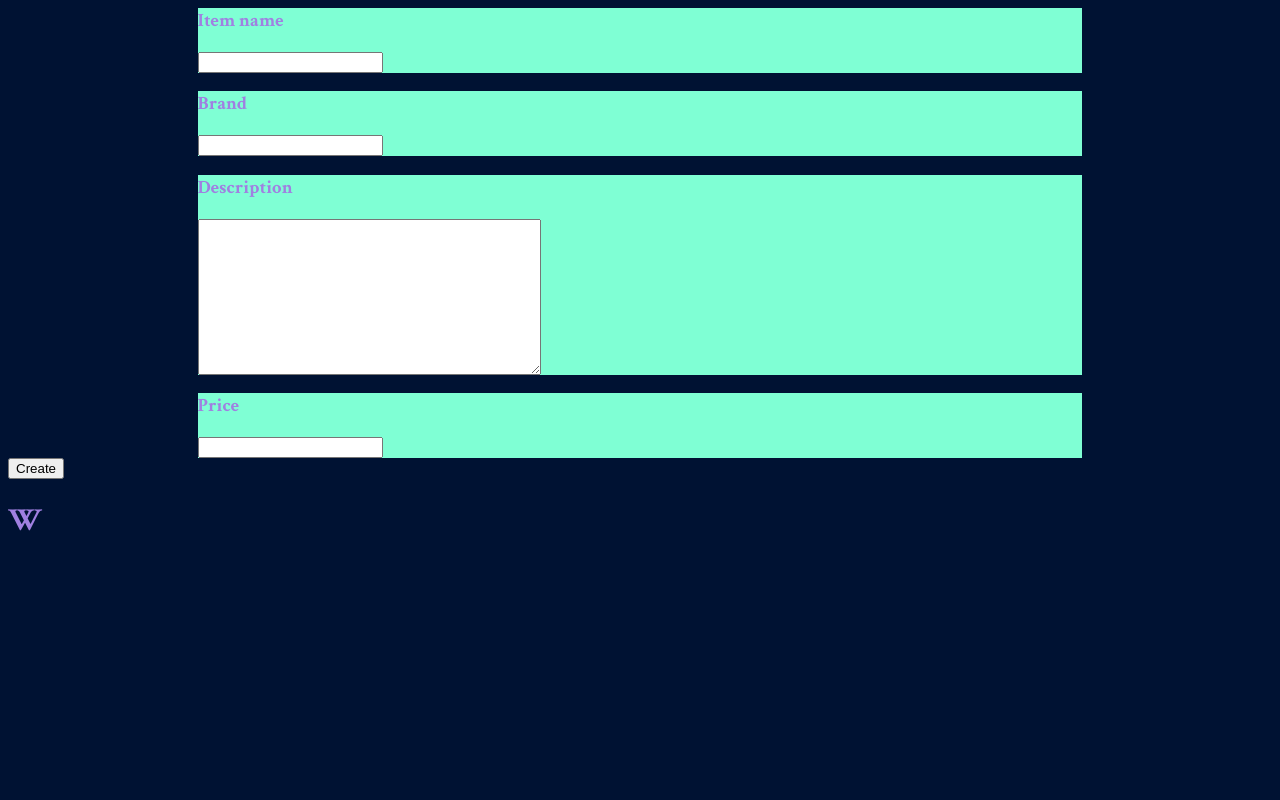
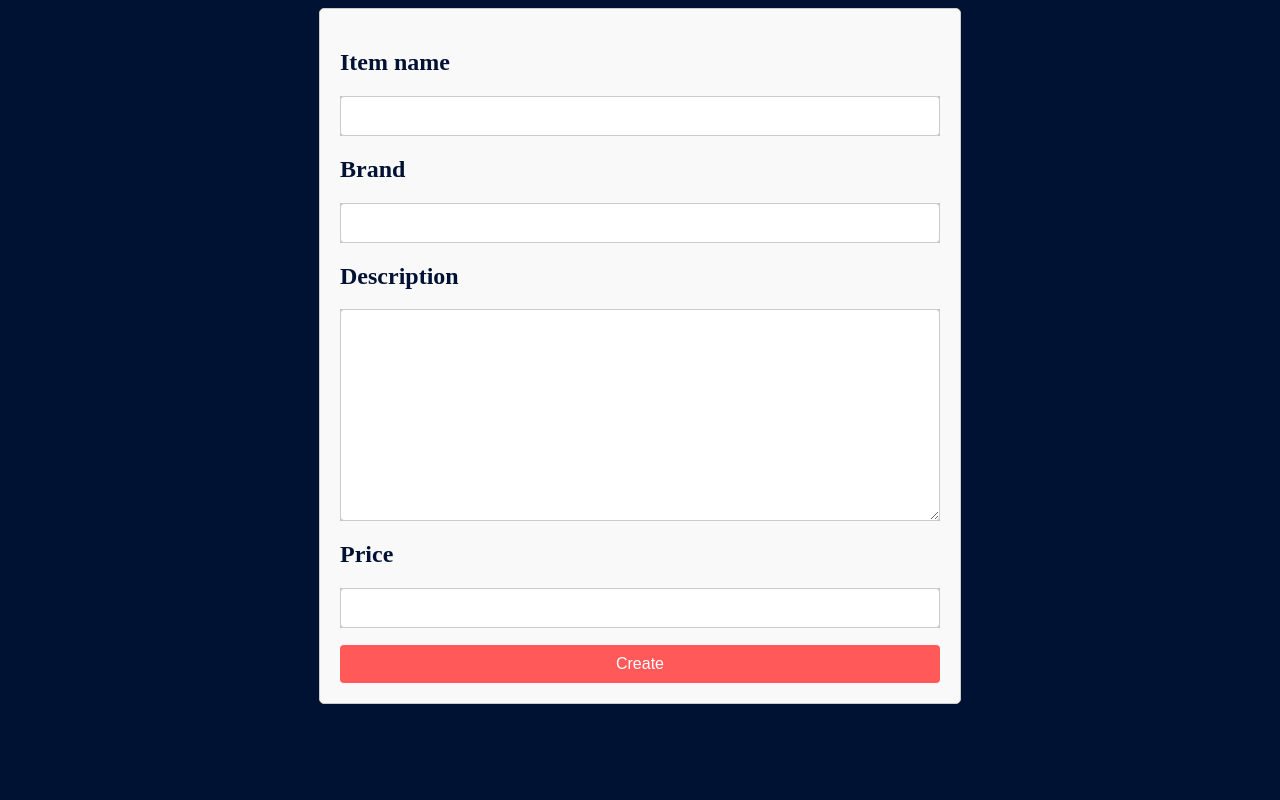
Before and after one commit to hash-tec/peer2peer, a Django app: page /marketplace/create/ in a window 1280 px wide. Run offline with Django 5.2, Linux system fonts and the light colour scheme; some web fonts are replaced.

Commit message:
Added style to the 'create form'

```diff
--- a/marketplace/static/marketplace/create.css
+++ b/marketplace/static/marketplace/create.css
@@ -1,16 +1,71 @@
 body{
     background-color: #001233;
-    font-family: "Crimson Text", serif;
-    color: #a080e1;
+    max-height: 100vh;
+    color: #001233;
 }
 
-.createform{
-   background-color: aquamarine;
-   width: 70%;
-   margin-left: 15%;
+.styled-form {
+    max-width: 600px;
+    margin: 0 auto;
+    padding: 20px;
+    border: 1px solid #ccc;
+    border-radius: 5px;
+    background-color: #f9f9f9;
 }
 
-.input-field{
-    width: 180px;
+.form-field {
+    margin-bottom: 15px;
 
 }
+
+.form-label {
+    display: block;
+    margin-bottom: 5px;
+    font-weight: bold;
+}
+
+.input-container {
+    display: flex;
+    flex-direction: column;
+    background-color: #CAC0B3;;
+}
+
+.input-container input,
+.input-container select,
+.input-container textarea {
+    width: 100%;
+    padding: 10px;
+    border: 1px solid #ccc;
+    border-radius: 4px;
+    box-sizing: border-box;
+    font-size: 16px;
+}
+
+.error-message {
+    list-style: none;
+    color: #680000;
+    font-size: 14px;
+    margin-top: 5px;
+}
+
+.submit-button {
+    display: block;
+    width: 100%;
+    padding: 10px;
+    background-color: #FF595A;
+    color: white;
+    border: none;
+    border-radius: 4px;
+    font-size: 16px;
+    cursor: pointer;
+    transition: background-color 0.3s ease;
+}
+
+
+  .submit-button:hover {
+    background-color:  #001233;
+    color: #CAC0B3;
+    transition: 0.5s;
+
+
+  }
--- a/marketplace/templates/marketplace/create.html
+++ b/marketplace/templates/marketplace/create.html
@@ -3,17 +3,16 @@
 {% block title %} Create{% endblock title%}
 {% block styling %}<link rel="stylesheet" href="{% static "marketplace/create.css" %}">{% endblock styling %}
 {% block content %}
-    <form method="post" >
+    <form method="post"class="styled-form" >
         {% csrf_token %}
         {% for field in form  %}
-        <div class="createform" >
-            <label class="input-label"><h3>{{field.label}}</h3></label>
-            <div class="input-field">{{field}}</div>
-           <div class="erro-message"> {{field.errors}}</div>
+        <div class="form-field" >
+            <label class="form-label"><h2>{{field.label}}</h2></label>
+            <div class="input-container">{{field}}</div>
+           <div class="error-message"> <h3>{{field.errors}}</h3></div>
         </div>
         {% endfor %}
-        <button type="submit">Create</button>
+        <button type="submit" class="submit-button">Create</button>
     </form>
-    <h1>W</h1>
 {% endblock content %}
 <h1>jsdodfjdf</h1>
--- a/user_management/static/user_management/landing-page-navbar.css
+++ b/user_management/static/user_management/landing-page-navbar.css
@@ -32,7 +32,7 @@ nav .first-nav{
  }
  .logo-text a{
   text-decoration: none;
-  color: #FF595A; ;
+  color: #FF595A;
  }
 .hash-text{
   margin-left: 20px;
@@ -64,6 +64,7 @@ nav .second-nav ul li a{
 
 .second-nav ul li a:hover{
   color:  #FF595A;;
+  cursor: pointer;
 }
 
 
@@ -88,6 +89,7 @@ nav .third-nav button{
   background-color:  white;
   color: #FF595A;
   transition: 0.5s;
+  cursor:;
 
 
 }
```
